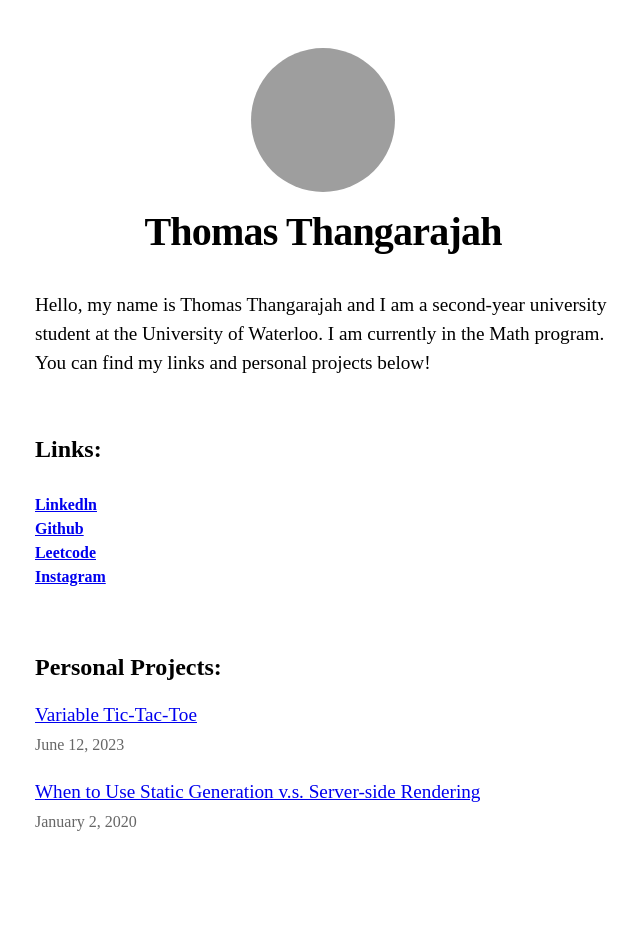
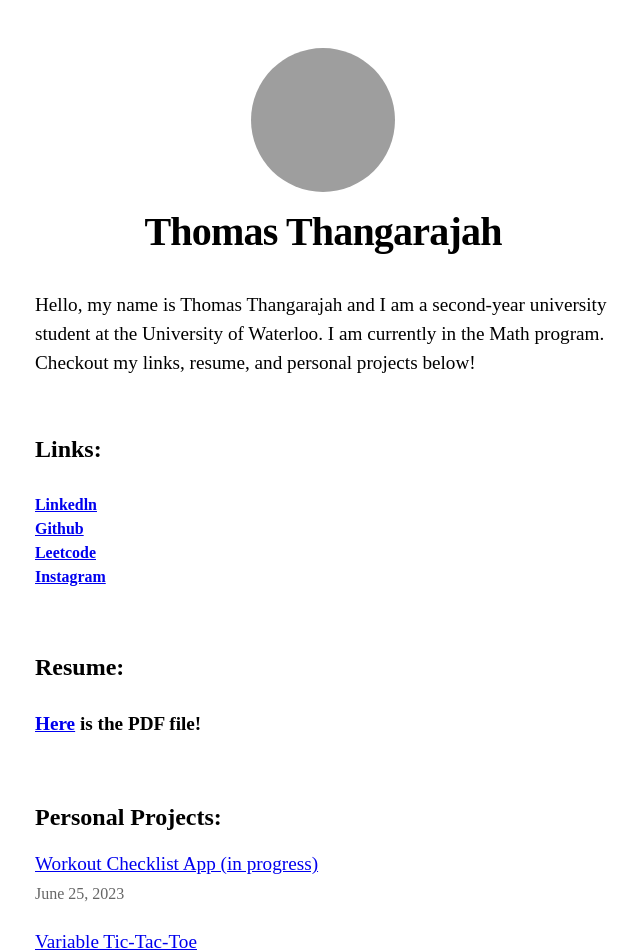
Before and after one commit to bigballaband/Personal-Website, a Next.js app: page / in a window 1280 px wide. Shown: the top 952 px of the page, without its empty margins (317-957 px from the left). Built offline with nearby package versions, Linux system fonts and the light colour scheme; grey boxes are pictures that could not be loaded.

Commit message:
added resume

```diff
--- a/pages/index.js
+++ b/pages/index.js
@@ -25,7 +25,7 @@ export default function Home({ allPostsData }) {
       </Head>
       <section className={utilStyles.headingMd}>
         <p>
-          Hello, my name is Thomas Thangarajah and I am a second-year university student at the University of Waterloo. I am currently in the Math program. You can find my links and personal projects below!
+          Hello, my name is Thomas Thangarajah and I am a second-year university student at the University of Waterloo. I am currently in the Math program. Checkout my links, resume, and personal projects below!
         </p>
       </section>
       <section className={`${utilStyles.headingMd} ${utilStyles.padding1px}`}>
@@ -39,6 +39,12 @@ export default function Home({ allPostsData }) {
           <br />
           <a href="https://www.instagram.com/darealbigballaband/">Instagram</a>
         </h5>
+      </section>
+      <section className={`${utilStyles.headingMd} ${utilStyles.padding1px}`}>
+      <h2 className={utilStyles.headingLg}>Resume: </h2>
+      <h4>
+         <a href="file:///Users/bigballaband/Downloads/ThomasResume%20(8).pdf">Here</a> is the PDF file!
+      </h4>
       </section>
       <section className={`${utilStyles.headingMd} ${utilStyles.padding1px}`}>
         <h2 className={utilStyles.headingLg}>Personal Projects:</h2>
--- a/posts/ssg-ssr.md
+++ /dev/null
@@ -1,19 +0,0 @@
----
-title: 'When to Use Static Generation v.s. Server-side Rendering'
-date: '2020-01-02'
----
-
-We recommend using **Static Generation** (with and without data) whenever possible because your page can be built once and served by CDN, which makes it much faster than having a server render the page on every request.
-
-You can use Static Generation for many types of pages, including:
-
-- Marketing pages
-- Blog posts
-- E-commerce product listings
-- Help and documentation
-
-You should ask yourself: "Can I pre-render this page **ahead** of a user's request?" If the answer is yes, then you should choose Static Generation.
-
-On the other hand, Static Generation is **not** a good idea if you cannot pre-render a page ahead of a user's request. Maybe your page shows frequently updated data, and the page content changes on every request.
-
-In that case, you can use **Server-Side Rendering**. It will be slower, but the pre-rendered page will always be up-to-date. Or you can skip pre-rendering and use client-side JavaScript to populate data.
--- /dev/null
+++ b/posts/workout-app.md
@@ -0,0 +1,7 @@
+---
+title: 'Workout Checklist App (in progress)'
+date: '2023-06-25'
+---
+
+First entry, June 25th, 2023:
+I decided to create this project because of my two passions; lifting and coding. I have always been inspired to create an app; in high school, I attempted to start but I had no real interests in anything and I was a stubborn teenager with no drive. Now, I have realized my passion for coding and math is as strong as my passion for sports and working out. I am going to use Objective-C to create this project with the timeline of it being complete by the end of August. The purpose of this app is to track workouts that I do during my training splits, so I don't have to write anything down or use the notes on my phone.
```
